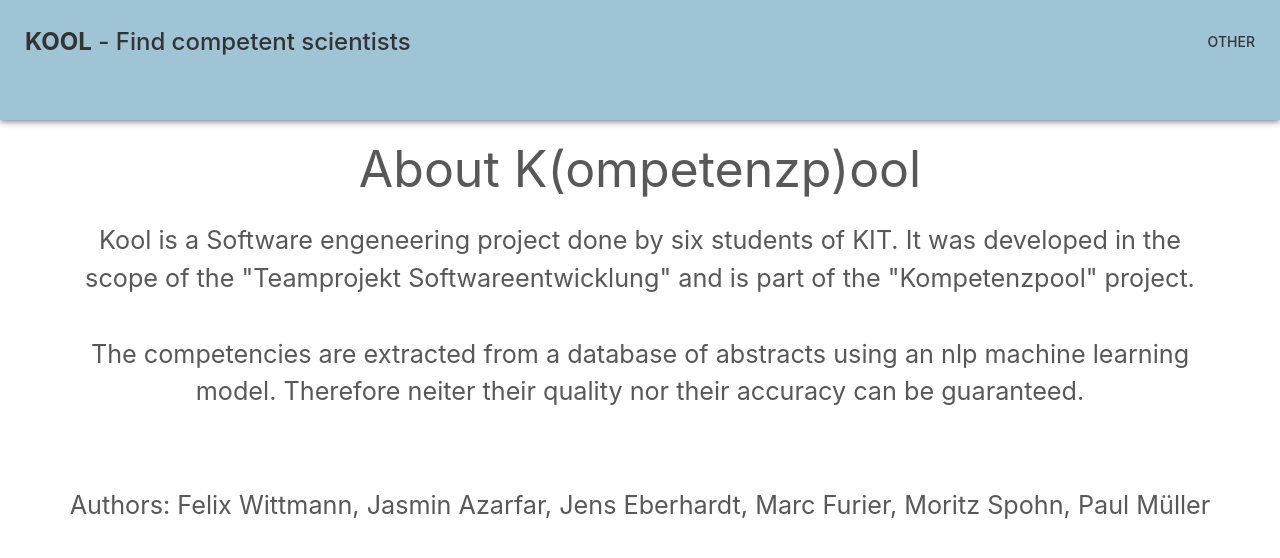
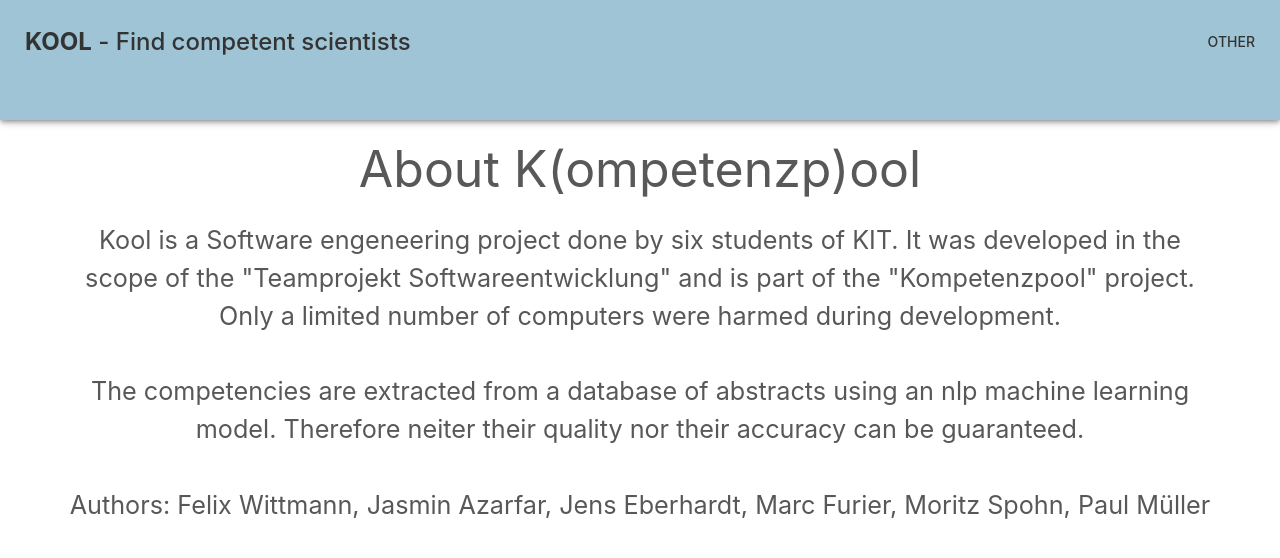
Before and after one commit to PaulKMueller/kool, a Django app: page /aboutkool/ in a window 1280 px wide. Shown: the top 558 px of the page. Run offline with Django 4.2, Linux system fonts and the light colour scheme; some libraries are stand-ins or nearby versions.

Commit message:
[refactor] text in about kool changed

```diff
--- a/frontend/templates/aboutkool.html
+++ b/frontend/templates/aboutkool.html
@@ -10,9 +10,13 @@
 <div class="container" style="width: 90%;">
   <h1 class="flow-text" style="padding-top: 100px; font-size: 50px">About K(ompetenzp)ool</h1>
   <p class="flow-text" >Kool is a Software engeneering project done by six students of KIT.
-    It was developed in the scope of the "Teamprojekt Softwareentwicklung" and is part of the "Kompetenzpool" project. <br><br>
+    It was developed in the scope of the "Teamprojekt Softwareentwicklung" and is part of the "Kompetenzpool" project.
+    <br>
+    Only a limited number of computers were harmed during development.
+    <br><br>
     The competencies are extracted from a database of abstracts using an nlp machine learning model.
-    Therefore neiter their quality nor their accuracy can be guaranteed.  <br><br><br>
+    Therefore neiter their quality nor their accuracy can be guaranteed.
+    <br><br>
     Authors: Felix Wittmann, Jasmin Azarfar, Jens Eberhardt, Marc Furier, Moritz Spohn, Paul Müller
   </p>
 </div>
```
